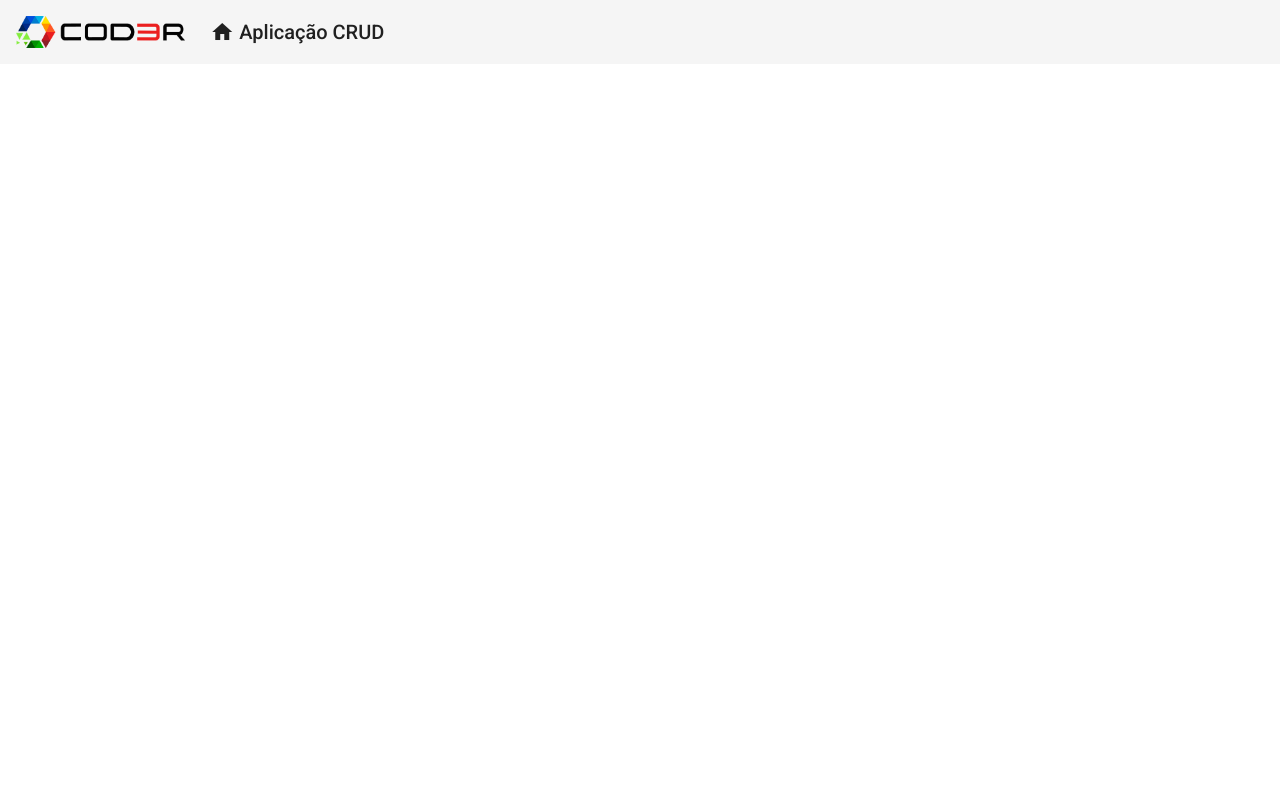
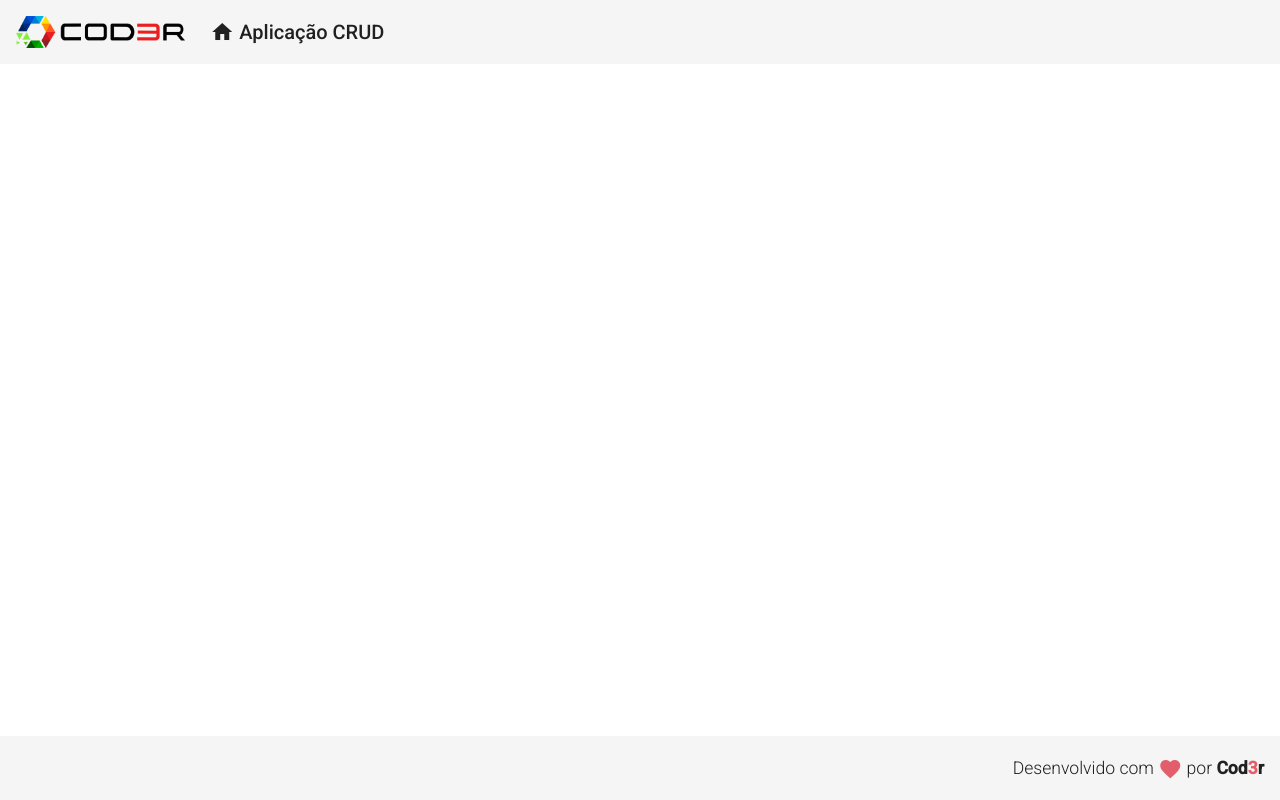
Before and after one commit to brcabral/curso-angular9-essencial, an Angular app in the folder frontend/: page / in a window 1280 px wide. Built offline with nearby package versions, Linux system fonts and the light colour scheme.

Commit message:
Componente Rodapé

```diff
--- a/frontend/src/app/app.component.html
+++ b/frontend/src/app/app.component.html
@@ -1 +1,2 @@
 <app-header></app-header>
+<app-footer></app-footer>
--- a/frontend/src/app/app.module.ts
+++ b/frontend/src/app/app.module.ts
@@ -6,12 +6,14 @@
 import { BrowserAnimationsModule } from '@angular/platform-browser/animations';
 import { HeaderComponent } from './components/template/header/header.component';
 
-import { MatToolbarModule } from '@angular/material/toolbar'
+import { MatToolbarModule } from '@angular/material/toolbar';
+import { FooterComponent } from './components/template/footer/footer.component'
 
 @NgModule({
   declarations: [
     AppComponent,
-    HeaderComponent
+    HeaderComponent,
+    FooterComponent
   ],
   imports: [
     BrowserModule,
--- /dev/null
+++ b/frontend/src/app/components/template/footer/footer.component.css
@@ -0,0 +1,12 @@
+.footer {
+    position: fixed;
+    bottom: 0;
+
+    display: flex;
+    justify-content: flex-end;
+}
+
+.footer > span {
+    font-size: 1.1rem;
+    font-weight: 300;
+}
--- /dev/null
+++ b/frontend/src/app/components/template/footer/footer.component.html
@@ -0,0 +1,9 @@
+<mat-toolbar class="footer">
+    <span>
+        Desenvolvido com
+        <i class="material-icons red v-middle">
+            favorite
+        </i>
+        por <strong>Cod<span class="red">3</span>r</strong>
+    </span>
+</mat-toolbar>
--- /dev/null
+++ b/frontend/src/app/components/template/footer/footer.component.ts
@@ -0,0 +1,15 @@
+import { Component, OnInit } from '@angular/core';
+
+@Component({
+  selector: 'app-footer',
+  templateUrl: './footer.component.html',
+  styleUrls: ['./footer.component.css']
+})
+export class FooterComponent implements OnInit {
+
+  constructor() { }
+
+  ngOnInit(): void {
+  }
+
+}
--- a/frontend/src/styles.css
+++ b/frontend/src/styles.css
@@ -2,3 +2,11 @@
 
 html, body { height: 100%; }
 body { margin: 0; font-family: Roboto, "Helvetica Neue", sans-serif; }
+
+.red {
+    color: rgb(227, 94, 107);
+}
+
+.v-middle {
+    vertical-align: middle;
+}
```
